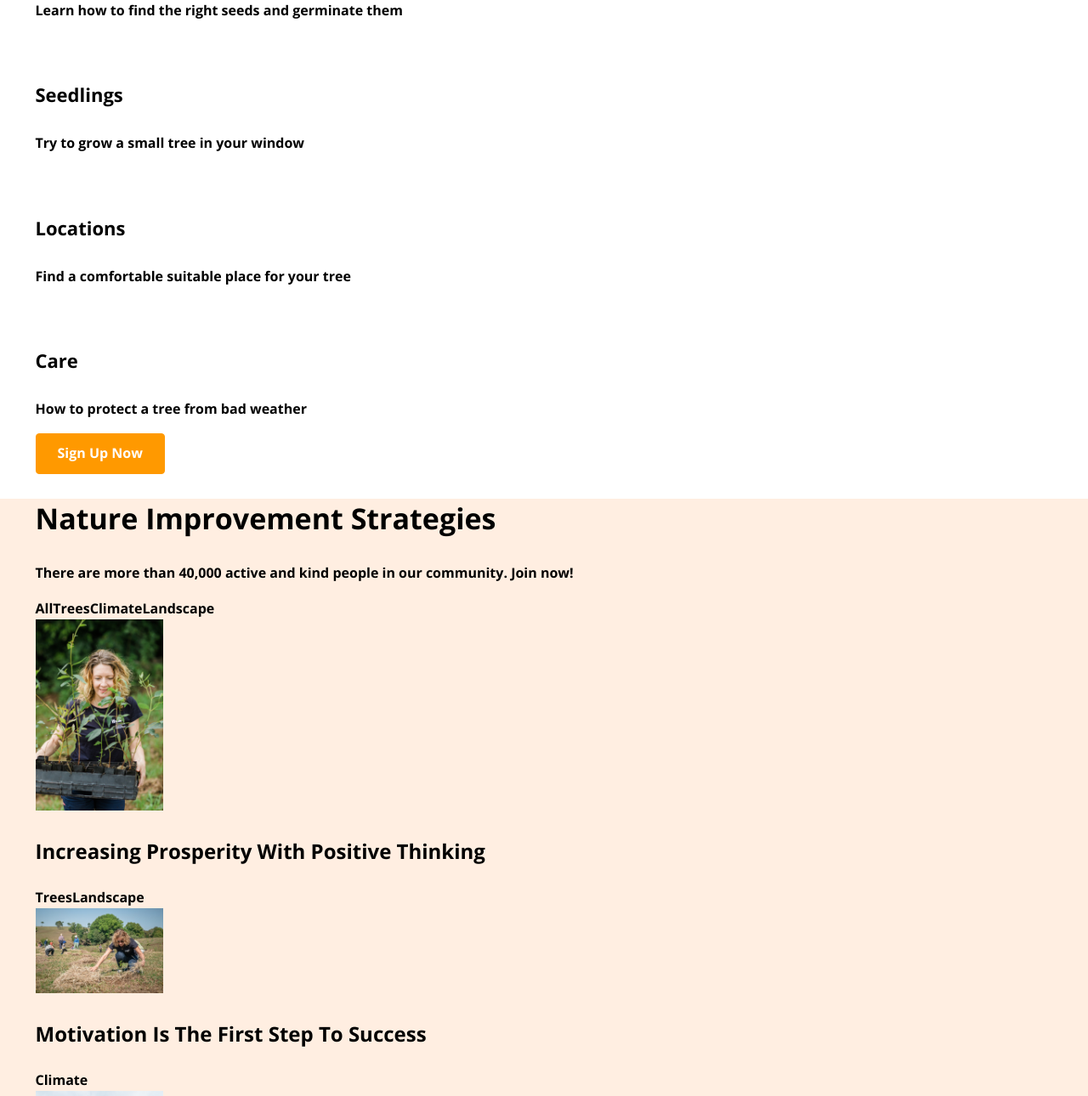
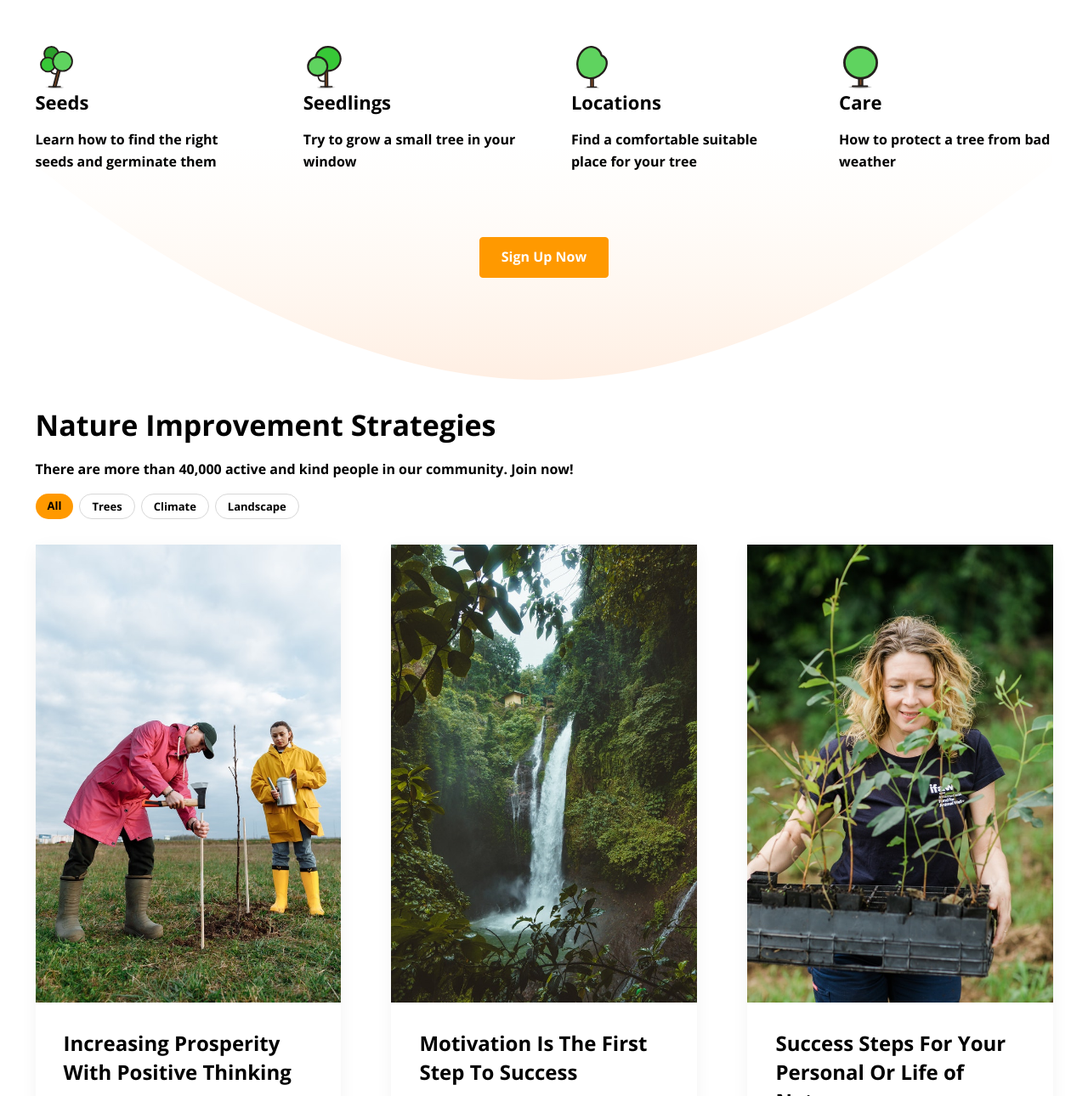
Before and after one commit to VladaPL/genius-trees, a React app: page / in a window 1280 px wide. Shown: the part 759-2049 px from the top of the page at 85% size. Built offline with nearby package versions, Linux system fonts and the light colour scheme.

Commit message:
feat: add stiles for tools & strategies sections

```diff
--- a/src/index.js
+++ b/src/index.js
@@ -2,10 +2,12 @@
 import ReactDOM from "react-dom";
 import "./sass/index.css";
 import logo from "./img/logo.png";
-import one from "./img/straregies/one.jpg";
-import two from "./img/straregies/two.jpg";
-import three from "./img/straregies/three.jpg";
-import four from "./img/straregies/four.jpg";
+import one from "./img/straregies/1.jpg";
+import two from "./img/straregies/2.jpg";
+import three from "./img/straregies/3.jpg";
+import four from "./img/straregies/4.jpg";
+import five from "./img/straregies/5.jpg";
+import six from "./img/straregies/6.jpg";
 import promoImg from "./img/backgrounds/5.png";
 
 // * Header section START
@@ -220,6 +222,30 @@
               </div>
             </div>
           </article>
+          <article class="strategy block-shadowed">
+            <img class="strategy__image" src={five} alt="strategy" />
+            <div class="strategy__content">
+              <h3 class="strategy__name">
+                Success Steps For Your Personal Or Life of Nature
+              </h3>
+              <div class="strategy__tags tags">
+                <span class="tag tag_colored">Climate</span>
+                <span class="tag tag_colored">Landscape</span>
+                <span class="tag tag_colored">Trees</span>
+              </div>
+            </div>
+          </article>
+          <article class="strategy strategy_wide block-shadowed">
+            <img class="strategy__image" src={six} alt="strategy" />
+            <div class="strategy__content">
+              <h3 class="strategy__name">Enjoy communication with nature</h3>
+              <div class="strategy__tags tags">
+                <span class="tag tag_colored">Climate</span>
+                <span class="tag tag_colored">Landscape</span>
+                <span class="tag tag_colored">Trees</span>
+              </div>
+            </div>
+          </article>
         </div>
       </div>
     </section>
--- a/src/sass/base/_base.scss
+++ b/src/sass/base/_base.scss
@@ -33,4 +33,9 @@
   @include font ($size: 1.6rem, $height: 2.6rem);
 }
 
+.block-shadowed {
+  box-shadow: 0px 4px 20px rgba(0, 0, 0, 0.05);
+  border-radius: 10px;
+}
+
 /*# sourceMappingURL=index.css.map */
--- a/src/sass/base/_icons.scss
+++ b/src/sass/base/_icons.scss
@@ -8,3 +8,42 @@
   width: 18px;
   height: 19px;
 }
+
+.icon-square {
+  width: 50px;
+  height: 50px;
+  border-radius: 19px;
+  display: inline-block;
+  &_violet {
+    //background-color: $color-violet;
+    background-image: url("../img/tools/1.svg");
+    background-repeat: no-repeat;
+    background-size: contain;
+    background-position: center center;
+    //@include icon-tools($background-color: $color-yellow, $background-image: url("../img/tools/1.svg"));
+  }
+  &_yellow {
+    //background-color: $color-yellow;
+    background-image: url("../img/tools/2.svg");
+    background-repeat: no-repeat;
+    background-size: contain;
+    background-position: center center;
+    //@include icon-tools($background-color: $color-yellow, $background-image: url("../img/tools/1.svg"));
+  }
+  &_red {
+    //background-color: $color-red;
+    background-image: url("../img/tools/3.svg");
+    background-repeat: no-repeat;
+    background-size: contain;
+    background-position: center center;
+    //@include icon-tools($background-color: $color-yellow, $background-image: url("../img/tools/1.svg"));
+  }
+  &_blue {
+    //background-color: $color-blue;
+    background-image: url("../img/tools/4.svg");
+    background-repeat: no-repeat;
+    background-size: contain;
+    background-position: center center;
+    //@include icon-tools($background-color: $color-yellow, $background-image: url("../img/tools/1.svg"));
+  }
+}
--- /dev/null
+++ b/src/sass/base/_tags.scss
@@ -0,0 +1,23 @@
+.tags {
+  display: flex;
+  >* {
+    margin-right: 7px;
+
+  }
+}
+
+.tag {
+  border-radius: 90px;
+  padding: 0 14px;
+  cursor: pointer;
+  @include font($size: 1.3rem, $height: 2.8rem);
+  &_selected {
+    background-color: $color-primary;
+  }
+  &_bordered {
+    border: 1px solid $color-border;
+  }
+  &_colored {
+    background-color: $color-tag;
+  }
+}
--- a/src/sass/components/_promo.scss
+++ b/src/sass/components/_promo.scss
@@ -1,3 +1,7 @@
+.promo {
+  margin-bottom: 110px;
+}
+
 .promo__wrapper {
   display: flex;
   justify-content: space-between;
--- a/src/sass/components/_strategies.scss
+++ b/src/sass/components/_strategies.scss
@@ -1,3 +1,33 @@
 .strategies {
-  background: $color-background;
+  padding: 30px 0;
 }
+
+.strategies__title {
+  margin: 0 0 14px;
+}
+
+.strategies__description {
+  margin-bottom: 0 0 24px;
+}
+
+.strategies__tags {
+  margin-bottom: 30px;
+}
+
+.strategy__image {
+  width: 100%;
+}
+
+.strategy-wrapper {
+  >* {
+    margin-bottom: 30px;
+  }
+}
+
+.strategy__content {
+  padding: 24px 33px 26px;
+}
+
+.strategy__name {
+  margin: 0 0 29px;
+}
--- a/src/sass/index.scss
+++ b/src/sass/index.scss
@@ -11,10 +11,13 @@
 @import "base/buttons";
 @import "base/logo";
 @import "base/icons";
+@import "base/tags";
 
 // Layouts
 @import "layouts/_wrapper.scss";
 @import "layouts/header";
+@import "layouts/columns";
+@import "layouts/tools";
 
 // Components
 @import "components/strategies";
--- /dev/null
+++ b/src/sass/layouts/_columns.scss
@@ -0,0 +1,11 @@
+.layout-4-column {
+  @include columns($width: 21%);
+}
+
+.layout-3-column {
+  @include columns($width: 30%);
+}
+
+.layout-2-column {
+  @include columns($width: 45%);
+}
--- /dev/null
+++ b/src/sass/layouts/_tools.scss
@@ -0,0 +1,25 @@
+.tools__wrapper {
+  padding-bottom: 120px;
+  background-image: url("../img/tools/tools-bg.svg");
+  background-position: center bottom;
+  background-size: 100%;
+  background-repeat: no-repeat;
+
+}
+
+.tools__title {
+  max-width: 462px;
+  margin: auto;
+  text-align: center;
+  margin-bottom: 70px;
+}
+
+.tools__button {
+  margin-top: 60px;
+  text-align: center;
+}
+
+
+.tool__title {
+  margin: 1px 0 16px;
+}
```
Also changed, not shown: src/sass/abstract/_mixins.scss (+17 -1 lines), src/img/straregies/1.jpg (renamed from src/img/straregies/three.jpg), src/img/straregies/2.jpg (renamed from src/img/img-small/six.jpg), src/img/straregies/3.jpg (renamed from src/img/straregies/one.jpg), src/img/straregies/4.jpg (renamed from src/img/img-small/luca-bravo-ESkw2ayO2As-unsplash.jpg), src/img/straregies/5.jpg (renamed from src/img/straregies/two.jpg), src/img/straregies/6.jpg (renamed from src/img/straregies/four.jpg), src/img/tools/tools-bg.svg (added), src/sass/abstract/_placeholders.scss (line endings or trailing spaces), src/sass/index.css, 1 other file.
